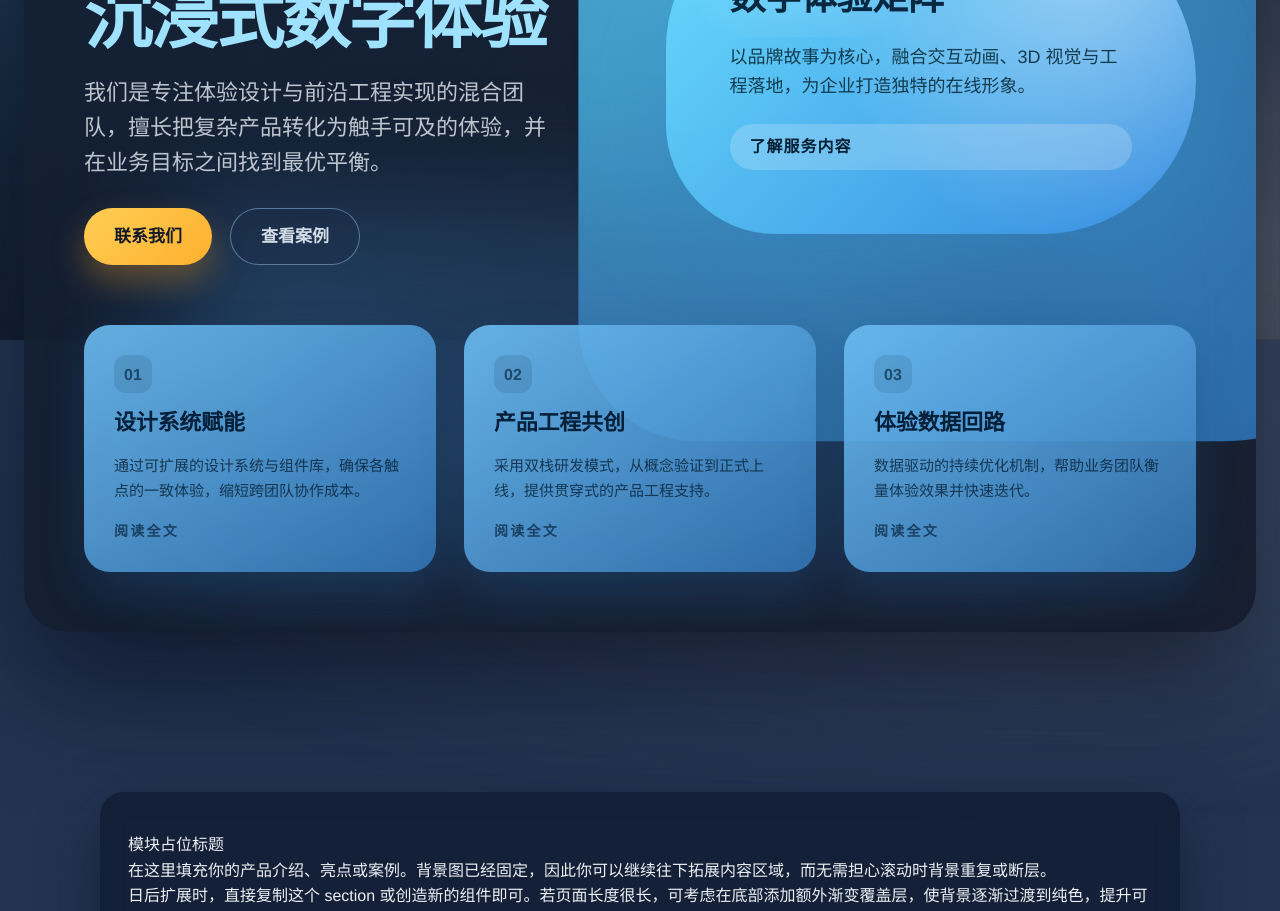
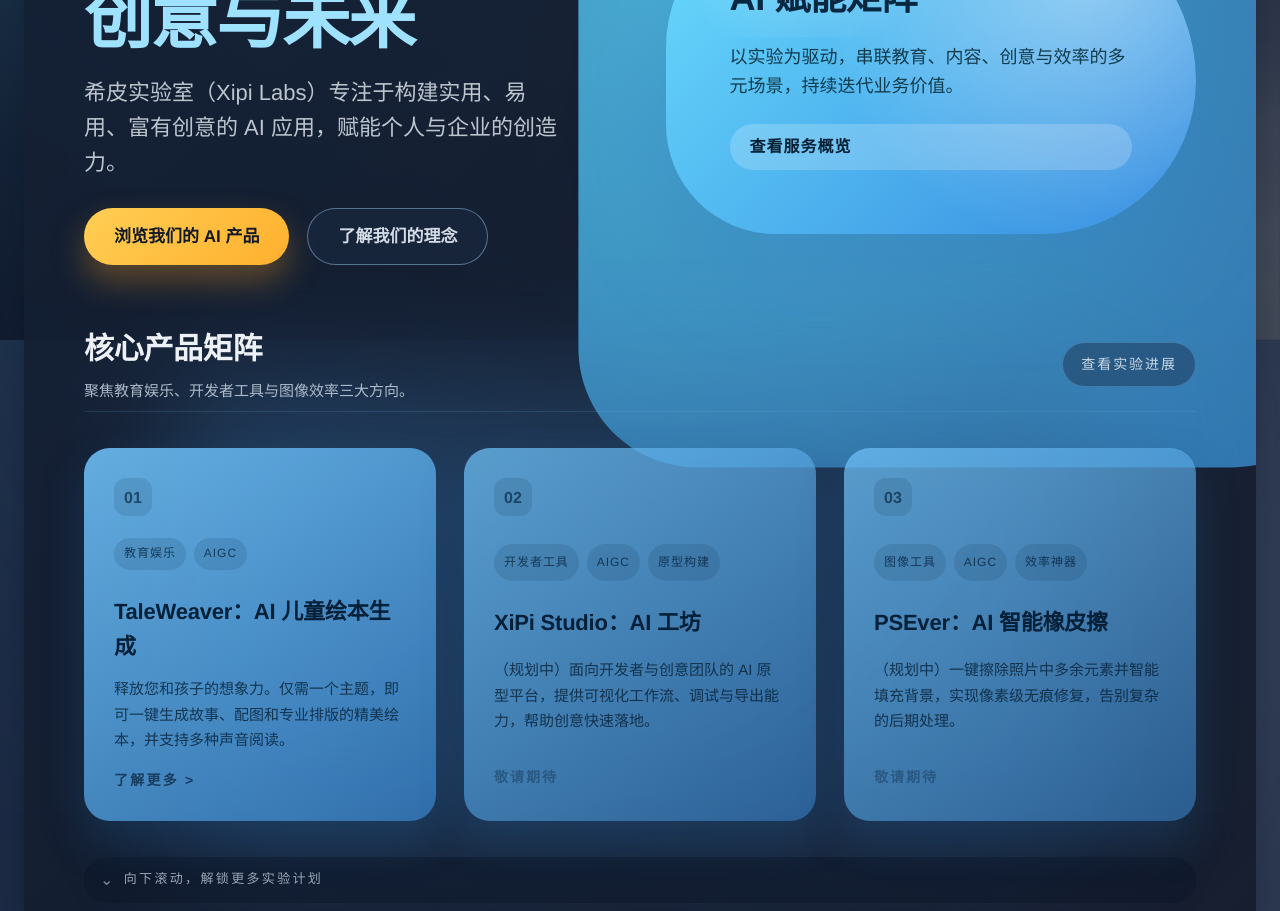
Before and after one commit to chenjiangbo/XiPiLabs-web, a Next.js app: page / in a window 1280 px wide. Shown: the part 460-1371 px from the top of the page. Built offline with nearby package versions, Linux system fonts and the light colour scheme.

Commit message:
feat: align hero content with content plan

```diff
--- a/src/app/globals.css
+++ b/src/app/globals.css
@@ -145,6 +145,11 @@
   font-weight: 600;
   color: #f4f6f9;
   letter-spacing: 0.08em;
+}
+
+.showcase__brand-slogan {
+  color: rgba(223, 229, 236, 0.72);
+  letter-spacing: 0.12em;
 }
 
 .showcase__menu {
@@ -345,6 +350,60 @@
   z-index: 1;
   margin-top: clamp(40px, 5vw, 60px);
   display: grid;
+  gap: clamp(24px, 3vw, 36px);
+}
+
+.showcase__features-header {
+  display: flex;
+  flex-wrap: wrap;
+  align-items: center;
+  justify-content: space-between;
+  gap: 18px;
+  padding-bottom: 8px;
+  border-bottom: 1px solid rgba(118, 186, 241, 0.16);
+}
+
+.showcase__features-header h2 {
+  margin: 0;
+  font-size: clamp(24px, 3vw, 30px);
+  font-weight: 600;
+  letter-spacing: -0.01em;
+}
+
+.showcase__features-header p {
+  margin: 6px 0 0;
+  color: rgba(214, 227, 240, 0.78);
+  font-size: 15px;
+  max-width: 420px;
+}
+
+.showcase__features-link {
+  display: inline-flex;
+  align-items: center;
+  gap: 8px;
+  padding: 10px 18px;
+  border-radius: 999px;
+  background: rgba(26, 46, 73, 0.45);
+  border: 1px solid rgba(118, 186, 241, 0.35);
+  text-decoration: none;
+  font-size: 14px;
+  letter-spacing: 0.14em;
+  text-transform: uppercase;
+  color: rgba(226, 237, 247, 0.85);
+  transition:
+    transform 160ms ease,
+    border-color 160ms ease,
+    background 160ms ease;
+}
+
+.showcase__features-link:hover {
+  transform: translateY(-1px);
+  border-color: rgba(160, 208, 248, 0.6);
+  background: rgba(26, 46, 73, 0.65);
+}
+
+.showcase__feature-grid {
+  display: grid;
   grid-template-columns: repeat(3, minmax(0, 1fr));
   gap: clamp(18px, 2.4vw, 28px);
 }
@@ -370,6 +429,25 @@
   justify-content: center;
   font-weight: 700;
   color: rgba(5, 32, 57, 0.65);
+}
+
+.feature-card__tags {
+  display: flex;
+  flex-wrap: wrap;
+  gap: 8px;
+  margin: 10px 0 12px;
+}
+
+.feature-card__tags span {
+  display: inline-flex;
+  align-items: center;
+  padding: 6px 10px;
+  border-radius: 999px;
+  background: rgba(5, 32, 57, 0.12);
+  color: rgba(5, 32, 57, 0.75);
+  font-size: 12px;
+  letter-spacing: 0.08em;
+  text-transform: uppercase;
 }
 
 .feature-card h3 {
@@ -399,6 +477,53 @@
 
 .feature-card a:hover {
   color: rgba(5, 32, 57, 0.95);
+}
+
+.feature-card__cta {
+  display: inline-flex;
+  align-items: center;
+  gap: 6px;
+  margin-top: 12px;
+  font-size: 14px;
+  font-weight: 600;
+  letter-spacing: 0.14em;
+  text-transform: uppercase;
+  color: rgba(5, 32, 57, 0.8);
+  text-decoration: none;
+  transition: color 160ms ease;
+}
+
+.feature-card__cta:hover {
+  color: rgba(5, 32, 57, 1);
+}
+
+.feature-card--planned {
+  background: linear-gradient(145deg, rgba(108, 189, 243, 0.76), rgba(52, 121, 187, 0.68));
+}
+
+.feature-card__cta--disabled {
+  pointer-events: none;
+  opacity: 0.65;
+  color: rgba(5, 32, 57, 0.55);
+}
+
+.showcase__scroll-hint {
+  display: inline-flex;
+  align-items: center;
+  gap: 8px;
+  align-self: flex-start;
+  padding: 10px 16px;
+  border-radius: 999px;
+  background: rgba(12, 23, 40, 0.5);
+  color: rgba(214, 227, 240, 0.7);
+  font-size: 13px;
+  letter-spacing: 0.18em;
+  text-transform: uppercase;
+}
+
+.showcase__scroll-hint span {
+  font-size: 16px;
+  opacity: 0.8;
 }
 
 main {
@@ -456,7 +581,7 @@
     margin-left: 6px;
   }
 
-  .showcase__features {
+  .showcase__feature-grid {
     grid-template-columns: repeat(2, minmax(0, 1fr));
   }
 }
@@ -484,7 +609,7 @@
     flex-direction: column;
   }
 
-  .showcase__features {
+  .showcase__feature-grid {
     grid-template-columns: 1fr;
   }
 
--- a/src/app/page.tsx
+++ b/src/app/page.tsx
@@ -17,15 +17,15 @@
                 />
                 <div className="showcase__brand-text">
                   <span className="showcase__brand-name">Xipi Labs</span>
-                  <small>Experience Studio</small>
+                  <small className="showcase__brand-slogan">用 AI 探索创意与未来</small>
                 </div>
               </div>
               <nav className="showcase__menu">
                 <a href="#">Home</a>
-                <a href="#about">About</a>
-                <a href="#services">Services</a>
-                <a href="#portfolio">Portfolio</a>
-                <a href="#contact">Contact</a>
+                <a href="#ai-products">AI 产品矩阵</a>
+                <a href="#philosophy">理念与文化</a>
+                <a href="#journal">实验室纪事</a>
+                <a href="#contact">联系我们</a>
               </nav>
             </div>
 
@@ -35,73 +35,121 @@
                   Designer · Developer · Innovator
                 </p>
                 <h1 className="showcase__title">
-                  打造下一代
-                  <span>沉浸式数字体验</span>
+                  用 AI 探索
+                  <span>创意与未来</span>
                 </h1>
                 <p className="showcase__lead">
-                  我们是专注体验设计与前沿工程实现的混合团队，擅长把复杂产品转化为触手可及的体验，并在业务目标之间找到最优平衡。
+                  希皮实验室（Xipi Labs）专注于构建实用、易用、富有创意的 AI 应用，赋能个人与企业的创造力。
                 </p>
                 <div className="showcase__actions">
-                  <a className="showcase__button showcase__button--primary" href="#contact">
-                    联系我们
+                  <a className="showcase__button showcase__button--primary" href="#ai-products">
+                    浏览我们的 AI 产品
                   </a>
-                  <a className="showcase__button showcase__button--ghost" href="#portfolio">
-                    查看案例
+                  <a className="showcase__button showcase__button--ghost" href="#philosophy">
+                    了解我们的理念
                   </a>
                 </div>
               </div>
               <div className="showcase__visual">
                 <div className="showcase__visual-overlay" />
                 <div className="showcase__visual-inner">
-                  <h2>数字体验矩阵</h2>
+                  <h2>AI 赋能矩阵</h2>
                   <p>
-                    以品牌故事为核心，融合交互动画、3D 视觉与工程落地，为企业打造独特的在线形象。
+                    以实验为驱动，串联教育、内容、创意与效率的多元场景，持续迭代业务价值。
                   </p>
-                  <a href="#capabilities" className="showcase__visual-cta">
-                    了解服务内容
+                  <a href="#ai-products" className="showcase__visual-cta">
+                    查看服务概览
                   </a>
                 </div>
               </div>
             </div>
 
-            <div className="showcase__features" id="services">
+            <div className="showcase__features" id="ai-products">
+              <div className="showcase__features-header">
+                <div>
+                  <h2>核心产品矩阵</h2>
+                  <p>聚焦教育娱乐、开发者工具与图像效率三大方向。</p>
+                </div>
+                <a className="showcase__features-link" href="#journal">
+                  查看实验进展
+                </a>
+              </div>
+
+              <div className="showcase__feature-grid">
                 <article className="feature-card">
                   <div className="feature-card__badge">01</div>
-                <h3>设计系统赋能</h3>
+                  <div className="feature-card__tags" aria-label="产品标签">
+                    <span>教育娱乐</span>
+                    <span>AIGC</span>
+                  </div>
+                  <h3>TaleWeaver：AI 儿童绘本生成</h3>
                   <p>
-                  通过可扩展的设计系统与组件库，确保各触点的一致体验，缩短跨团队协作成本。
+                    释放您和孩子的想象力。仅需一个主题，即可一键生成故事、配图和专业排版的精美绘本，并支持多种声音阅读。
                   </p>
-                <a href="#design">阅读全文</a>
+                  <a
+                    className="feature-card__cta"
+                    href="https://taleweaver.xipilabs.com"
+                    target="_blank"
+                    rel="noopener noreferrer"
+                  >
+                    了解更多 &gt;
+                  </a>
                 </article>
-              <article className="feature-card">
+                <article className="feature-card feature-card--planned">
                   <div className="feature-card__badge">02</div>
-                <h3>产品工程共创</h3>
+                  <div className="feature-card__tags" aria-label="产品标签">
+                    <span>开发者工具</span>
+                    <span>AIGC</span>
+                    <span>原型构建</span>
+                  </div>
+                  <h3>XiPi Studio：AI 工坊</h3>
                   <p>
-                  采用双栈研发模式，从概念验证到正式上线，提供贯穿式的产品工程支持。
+                    （规划中）面向开发者与创意团队的 AI 原型平台，提供可视化工作流、调试与导出能力，帮助创意快速落地。
                   </p>
-                <a href="#engineering">阅读全文</a>
+                  <span className="feature-card__cta feature-card__cta--disabled">
+                    敬请期待
+                  </span>
                 </article>
-              <article className="feature-card">
+                <article className="feature-card feature-card--planned">
                   <div className="feature-card__badge">03</div>
-                <h3>体验数据回路</h3>
+                  <div className="feature-card__tags" aria-label="产品标签">
+                    <span>图像工具</span>
+                    <span>AIGC</span>
+                    <span>效率神器</span>
+                  </div>
+                  <h3>PSEver：AI 智能橡皮擦</h3>
                   <p>
-                  数据驱动的持续优化机制，帮助业务团队衡量体验效果并快速迭代。
+                    （规划中）一键擦除照片中多余元素并智能填充背景，实现像素级无痕修复，告别复杂的后期处理。
                   </p>
-                <a href="#insights">阅读全文</a>
+                  <span className="feature-card__cta feature-card__cta--disabled">
+                    敬请期待
+                  </span>
                 </article>
+              </div>
+
+              <div className="showcase__scroll-hint">
+                <span aria-hidden="true">⌄</span>
+                <p>向下滚动，解锁更多实验计划</p>
+              </div>
             </div>
           </div>
         </div>
       </header>
 
       <main>
-        <section className="content-section" id="learn-more">
-          <h2>模块占位标题</h2>
+        <section className="content-section" id="philosophy">
+          <h2>理念与文化</h2>
           <p>
-            在这里填充你的产品介绍、亮点或案例。背景图已经固定，因此你可以继续往下拓展内容区域，而无需担心滚动时背景重复或断层。
+            我们以“实验室”思维推动产品迭代：敢于验证前沿想法，也坚持让每一次创新切实服务真实场景。技术与设计在这里共创，数据反馈帮助我们持续优化体验。
           </p>
           <p>
-            日后扩展时，直接复制这个 section 或创造新的组件即可。若页面长度很长，可考虑在底部添加额外渐变覆盖层，使背景逐渐过渡到纯色，提升可读性。
+            下一步，我们会把理念拆解为“创意探索”“以人为本”“工程落地”三大支柱，并用真实案例与指标佐证，敬请期待完整内容更新。
+          </p>
+        </section>
+        <section className="content-section" id="journal">
+          <h2>实验室纪事</h2>
+          <p>
+            我们正在整理研发笔记、客户案例以及合作伙伴的真实声音。未来这里将记录希皮实验室的每一次灵感迸发与落地瞬间。
           </p>
         </section>
         <section className="content-section" id="contact">
```
Also changed, not shown: 1 other file (tests, documents, lock files or other folders). Lines whose indentation alone changed are shown as unchanged.
